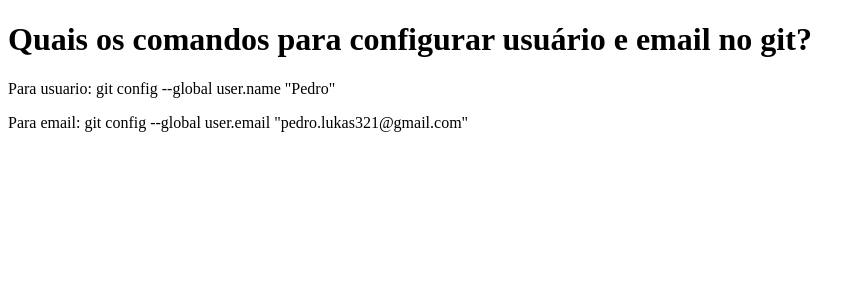
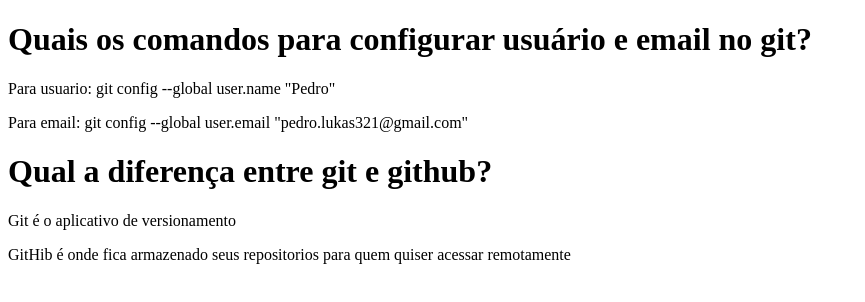
Before and after one commit to pedrolucas2001/treinamento-git, a plain HTML site: page index.html in a window 1280 px wide. Shown: the whole page, without its empty margins (0-865 px from the left). Drawn offline with Linux system fonts and the light colour scheme.

Commit message:
Atividade 06-10

```diff
--- a/index.html
+++ b/index.html
@@ -10,6 +10,10 @@
  <h1>Quais os comandos para configurar usuário e email no git?</h1>
  <p>Para usuario: git config --global user.name "Pedro"</p>
  <p>Para email: git config --global user.email "pedro.lukas321@gmail.com"</p>
+ <h1>Qual a diferença entre git e github?</h1>
+ <p>Git é o aplicativo de versionamento</p>
+ <p>GitHib é onde fica armazenado seus repositorios para quem quiser acessar remotamente</p>
+
 
 </body>
 </html>
```
